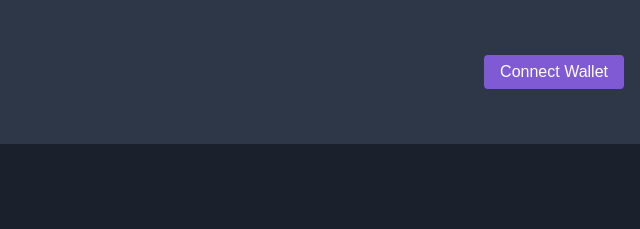
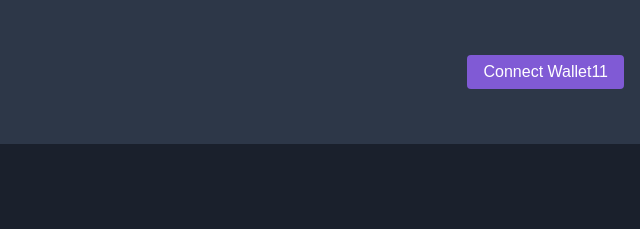
Before and after one commit to web3twon/Aavegotchi-Banking-Service, a plain HTML site: page index.html in a window 1280 px wide. Shown: the top 229 px of the page, 640-1280 px from the left. Drawn offline with Linux system fonts and the light colour scheme; a script that the page names is missing.

Commit message:
Update index.html

```diff
--- a/index.html
+++ b/index.html
@@ -17,7 +17,7 @@
     <p>Contract: <span id="contract-address">0x86935F11C86623deC8a25696E1C19a8659CbF95d</span></p>
     <p>Network: <span id="network-name">Not Connected</span></p>
   </div>
-  <button id="connect-wallet" class="button">Connect Wallet</button>
+  <button id="connect-wallet" class="button">Connect Wallet11</button>
 </header>
 
 <nav>
```
